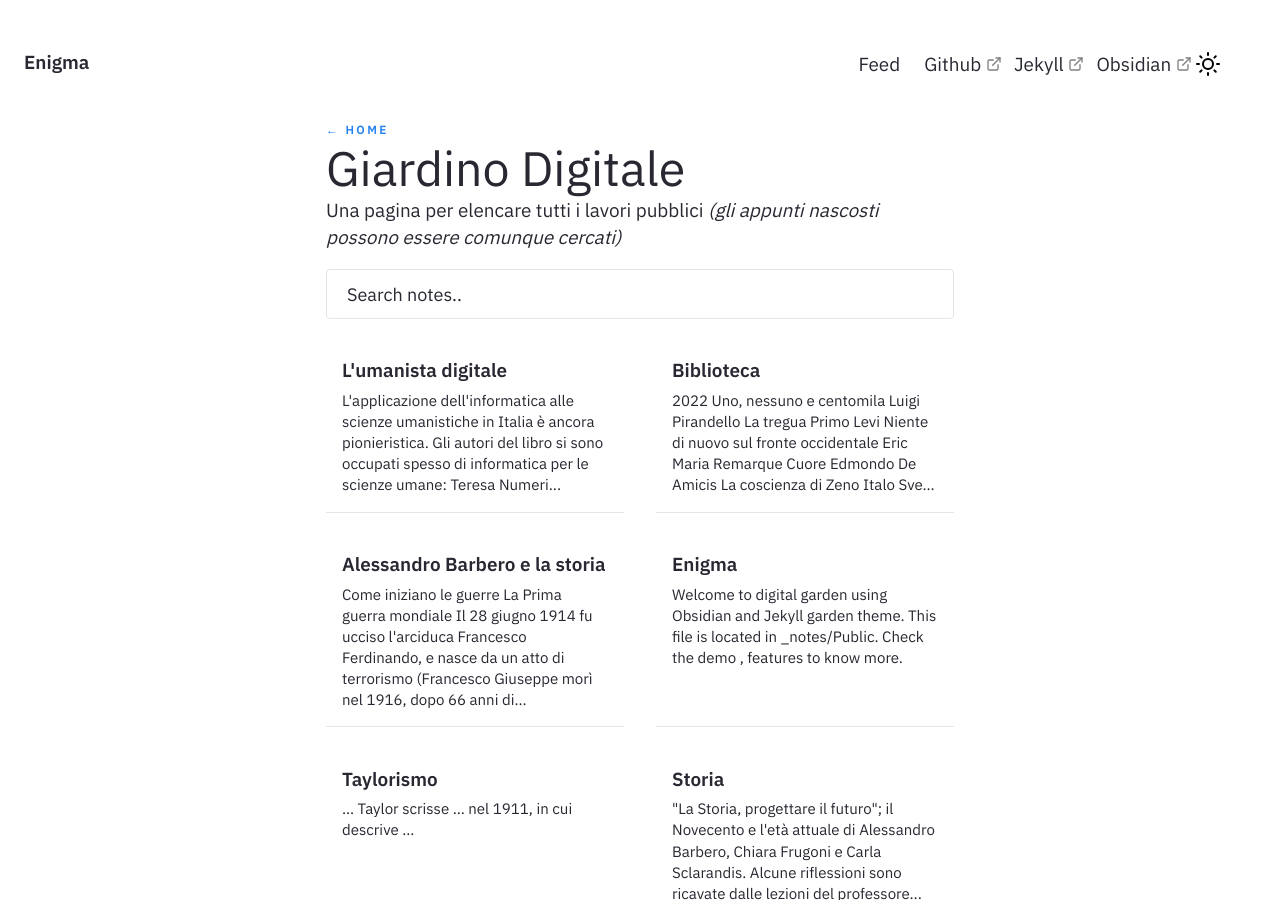
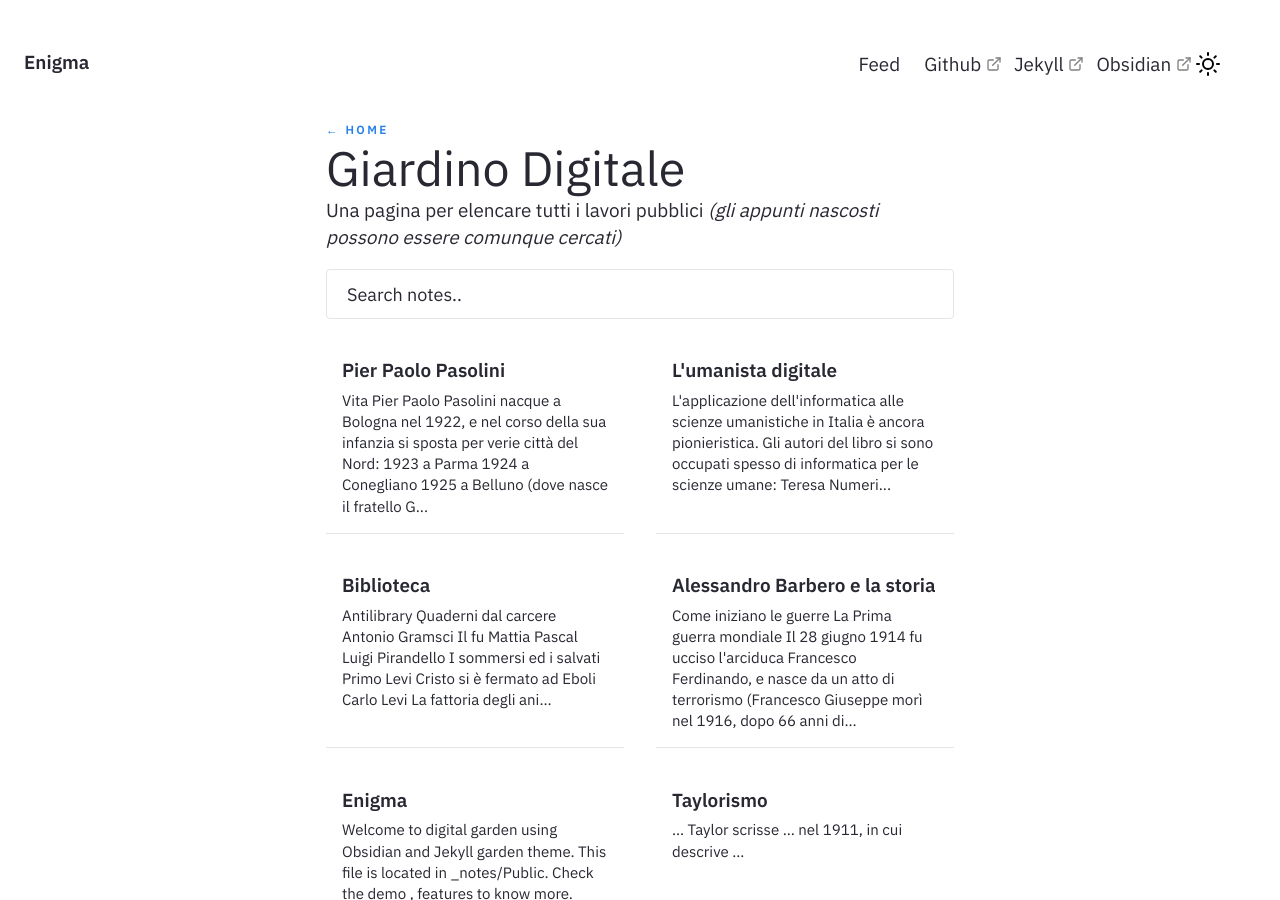
Before and after one commit to CuriousCI/enigma, a Jekyll site: the page built from pages/notes.md, in a window 1280 px wide and 900 px high. Built offline with Jekyll 4.4.1, drawn with Linux system fonts in a browser that asks for light colours.

```diff
--- a/_notes/Public/Biblioteca.md
+++ b/_notes/Public/Biblioteca.md
@@ -4,6 +4,17 @@ feed: show
 date: 18-06-2022
 format: list
 ---
+
+### Anti-library
+- [Quaderni dal carcere](http://www.ristretti.it/areestudio/cultura/libri/quaderni_dal_carcere.pdf) - *Antonio Gramsci*
+- [Il fu Mattia Pascal]() - *Luigi Pirandello*
+- [I sommersi ed i salvati]() - *Primo Levi*
+- [Cristo si è fermato ad Eboli]() - *Carlo Levi*
+- [La fattoria degli animali]() - *George Orwell*
+- [1984]() - *George Orwell*
+- [La questione morale]() - *Enrico Berlinguer*
+- [Buddenbrooks]() - *Thomas Mann*
+- [Un anno sull'altipiano]() - *Emilo Lussu*
 
 ### 2022
 - [Uno, nessuno e centomila](https://www.amazon.it/Uno-nessuno-centomila-Luigi-Pirandello/dp/8804668008/ref=sr_1_1?__mk_it_IT=%C3%85M%C3%85%C5%BD%C3%95%C3%91&crid=32BBHFW7PS6RN&keywords=uno+nessuno+centomila+oscar+moderni&qid=1655545773&s=books&sprefix=uno+nessuno+centomila+oscar+moderni%2Cstripbooks%2C78&sr=1-1) - *Luigi Pirandello*
--- /dev/null
+++ b/_notes/Public/Pier Paolo Pasolini.md
@@ -0,0 +1,18 @@
+---
+title: Pier Paolo Pasolini
+feed: show
+date: 19-06-2022
+---
+
+![](assets/img/Pier%20Paolo%20Pasolini.jpg)
+
+## Vita
+Pier Paolo Pasolini nacque a [Bologna](Bologna.md) nel **1922**, e nel corso della sua infanzia si sposta per verie città del Nord:
+- **1923** a Parma
+- **1924** a Conegliano
+- **1925** a Belluno *(dove nasce il fratello Guido)*
+- **1929** a Sacile
+- dal **1932** al **1935** a Cremona
+- si trasferiscono a Scandiano e successivamente a Bologna fino al **1942**
+
+Intanto la sua carriera scolastica proseguiva con **eccellenti risultati** e nel **1939** venne promosso alla terza liceo con una media tanto alta da indurlo a **saltare un anno** per presentarsi alla **maturità in autunno**. Si iscrisse così, a soli diciassette anni, alla **Facoltà di Lettere** dell'**Università di Bologna** e scoprì nuove passioni culturali, fra cui *Filologia Romanza* e *Storia dell'arte*, e segue le lezioni di *Roberto Longhi*, a cui chiede la laurea.
```
Also changed, not shown: _notes/Public/Antonio Gramsci.md (added, +16 -0 lines), _notes/Public/Enrico Berlinguer.md (added, +7 -0 lines), _notes/Public/Storia.md (+3 -1 lines), _notes/Public/autori/Pier Paolo Pasolini.md (deleted, +0 -14 lines), _notes/Public/notabili/Antonio Gramsci.md (deleted, +0 -4 lines), _notes/Public/notabili/Enrico Berlinguer.md (deleted, +0 -1 lines), assets/img/Antonio Gramsci.png (added), 1 other file.
